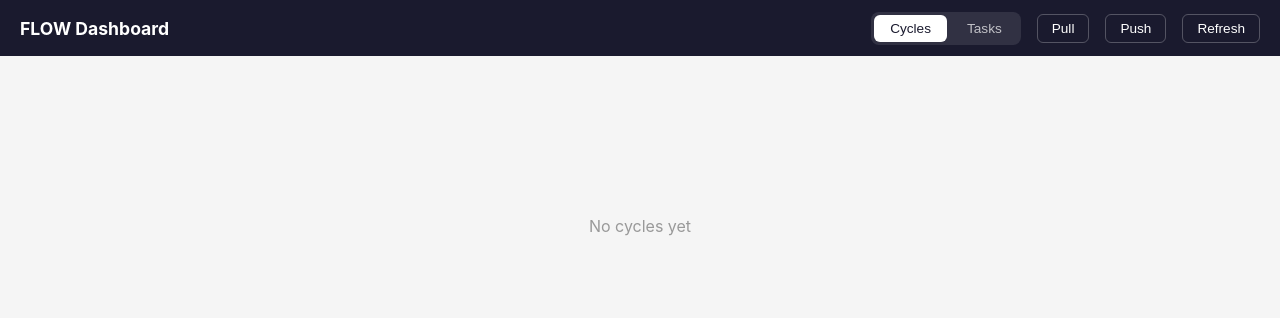
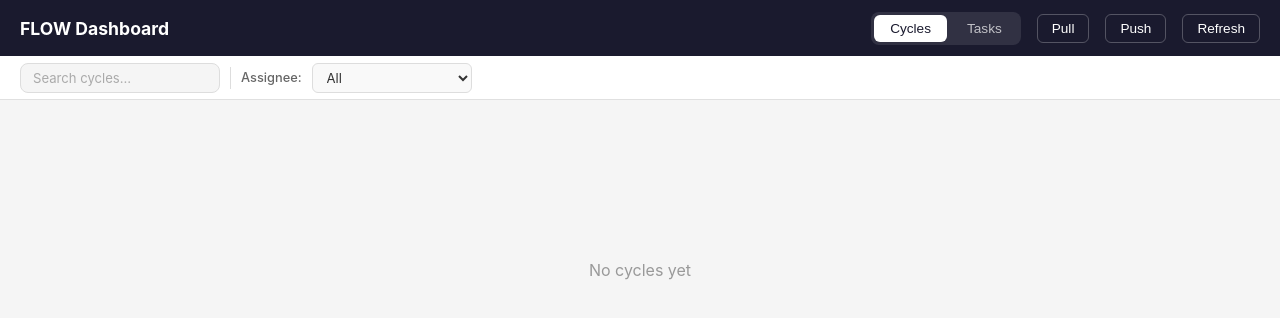
Before and after one commit to RoberRaf/my-project-tasks, a website: page dashboard/index.html in a window 1280 px wide. Both pictures are taken after a click on the button "Cycles". Drawn offline with nearby package versions, Linux system fonts and the light colour scheme; no server answers.

Commit message:
filter and search

```diff
--- a/dashboard/css/styles.css
+++ b/dashboard/css/styles.css
@@ -189,12 +189,85 @@ body {
 }
 
 /* Board */
+/* Filter bar */
+.filter-bar {
+  position: fixed;
+  top: 56px;
+  left: 0;
+  right: 0;
+  height: 44px;
+  background: #fff;
+  border-bottom: 1px solid #e0e0e0;
+  display: flex;
+  align-items: center;
+  padding: 0 20px;
+  gap: 10px;
+  z-index: 40;
+}
+
+.search-input {
+  width: 200px;
+  padding: 6px 12px;
+  border: 1px solid #ddd;
+  border-radius: 8px;
+  font-size: 0.82rem;
+  font-family: inherit;
+  background: #f5f5f5;
+  outline: none;
+  transition: border-color 0.2s, background 0.2s;
+}
+
+.search-input:focus {
+  border-color: #2196F3;
+  background: #fff;
+}
+
+.search-input::placeholder {
+  color: #aaa;
+}
+
+.filter-separator {
+  width: 1px;
+  height: 22px;
+  background: #ddd;
+  flex-shrink: 0;
+}
+
+.filter-label {
+  font-size: 0.8rem;
+  color: #666;
+  font-weight: 500;
+  white-space: nowrap;
+}
+
+.filter-select {
+  padding: 5px 10px;
+  border: 1px solid #ddd;
+  border-radius: 6px;
+  background: #f9f9f9;
+  font-size: 0.82rem;
+  font-family: inherit;
+  color: #333;
+  cursor: pointer;
+  outline: none;
+  min-width: 160px;
+  transition: border-color 0.15s;
+}
+
+.filter-select:hover {
+  border-color: #999;
+}
+
+.filter-select:focus {
+  border-color: #2196F3;
+}
+
 .board-container {
-  margin-top: 56px;
+  margin-top: 100px;
   display: flex;
   gap: 16px;
   padding: 20px;
-  min-height: calc(100vh - 56px);
+  min-height: calc(100vh - 100px);
   overflow-x: auto;
 }
 
--- a/dashboard/index.html
+++ b/dashboard/index.html
@@ -19,6 +19,13 @@
     <button id="refresh-btn">Refresh</button>
   </div>
 
+  <div class="filter-bar">
+    <input type="search" id="search-input" class="search-input" placeholder="Search tasks…">
+    <div class="filter-separator"></div>
+    <label class="filter-label" for="assignee-filter">Assignee:</label>
+    <select id="assignee-filter" class="filter-select"></select>
+  </div>
+
   <div id="board-container" class="board-container"></div>
 
   <script src="https://cdn.jsdelivr.net/npm/marked/marked.min.js"></script>
--- a/dashboard/js/app.js
+++ b/dashboard/js/app.js
@@ -35,9 +35,37 @@ const CYCLES_CONFIG = {
 };
 
 let activeConfig = TASKS_CONFIG;
+let activeAssigneeFilter = null; // null = show all, dev id string = filter
+let activeSearchQuery = '';
+let searchDebounceTimer = null;
 
 function loadBoard() {
-  renderBoard('board-container', activeConfig, DEVELOPERS);
+  renderBoard('board-container', activeConfig, DEVELOPERS, activeAssigneeFilter, activeSearchQuery);
+}
+
+function initAssigneeFilter() {
+  const select = document.getElementById('assignee-filter');
+  select.innerHTML = '';
+
+  const allOpt = new Option('All', '');
+  select.appendChild(allOpt);
+
+  const unassignedOpt = new Option('Unassigned', '__unassigned__');
+  select.appendChild(unassignedOpt);
+
+  DEVELOPERS.forEach(dev => {
+    select.appendChild(new Option(dev.name, dev.id));
+  });
+
+  select.addEventListener('change', () => {
+    activeAssigneeFilter = select.value || null;
+    loadBoard();
+  });
+}
+
+function resetAssigneeFilter() {
+  activeAssigneeFilter = null;
+  document.getElementById('assignee-filter').value = '';
 }
 
 function switchTab(mode) {
@@ -49,6 +77,11 @@ function switchTab(mode) {
   } else if (mode === 'cycles') {
     activeConfig = CYCLES_CONFIG;
   }
+  resetAssigneeFilter();
+  activeSearchQuery = '';
+  const searchInput = document.getElementById('search-input');
+  searchInput.value = '';
+  searchInput.placeholder = mode === 'cycles' ? 'Search cycles\u2026' : 'Search tasks\u2026';
   loadBoard();
 }
 
@@ -157,5 +190,13 @@ document.addEventListener('DOMContentLoaded', () => {
   document.getElementById('refresh-btn').addEventListener('click', loadBoard);
   document.getElementById('pull-btn').addEventListener('click', handlePull);
   document.getElementById('push-btn').addEventListener('click', showPushDialog);
+  document.getElementById('search-input').addEventListener('input', (e) => {
+    clearTimeout(searchDebounceTimer);
+    searchDebounceTimer = setTimeout(() => {
+      activeSearchQuery = e.target.value.trim().toLowerCase();
+      loadBoard();
+    }, 300);
+  });
+  initAssigneeFilter();
   loadBoard();
 });
--- a/dashboard/js/board.js
+++ b/dashboard/js/board.js
@@ -1,4 +1,4 @@
-function renderBoard(containerId, config, developers) {
+function renderBoard(containerId, config, developers, assigneeFilter, searchQuery) {
   const container = document.getElementById(containerId);
   container.innerHTML = '';
 
@@ -6,6 +6,24 @@ function renderBoard(containerId, config, developers) {
     if (!items.length) {
       container.innerHTML = `<div class="empty-state">No ${config.mode} yet</div>`;
       return;
+    }
+
+    // Apply assignee filter
+    if (assigneeFilter === '__unassigned__') {
+      items = items.filter(item => !item.claimed_by);
+    } else if (assigneeFilter) {
+      items = items.filter(item => item.claimed_by === assigneeFilter);
+    }
+
+    // Apply search filter
+    if (searchQuery) {
+      items = items.filter(item => {
+        const fields = [
+          item.title, item.body, item.filename, item.claimed_by,
+          item.status, item.killCondition, item.targetMetric
+        ];
+        return fields.some(f => f && f.toLowerCase().includes(searchQuery));
+      });
     }
 
     const columnMap = {};
```
